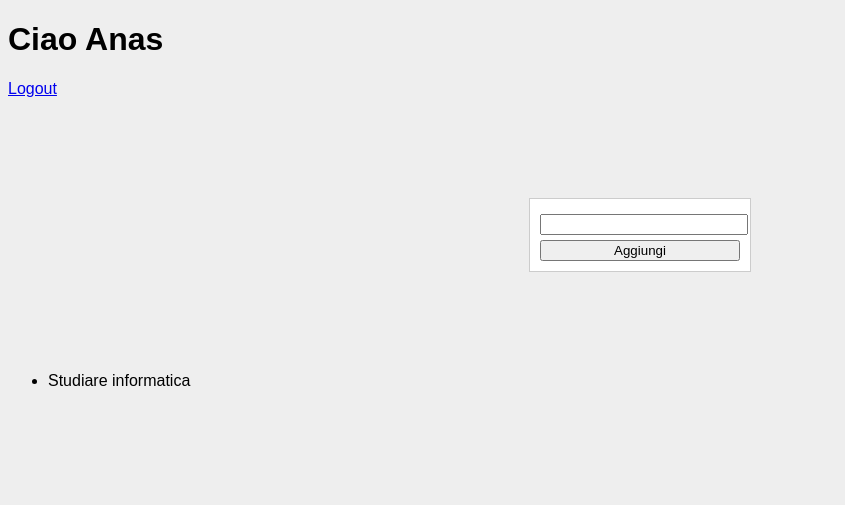
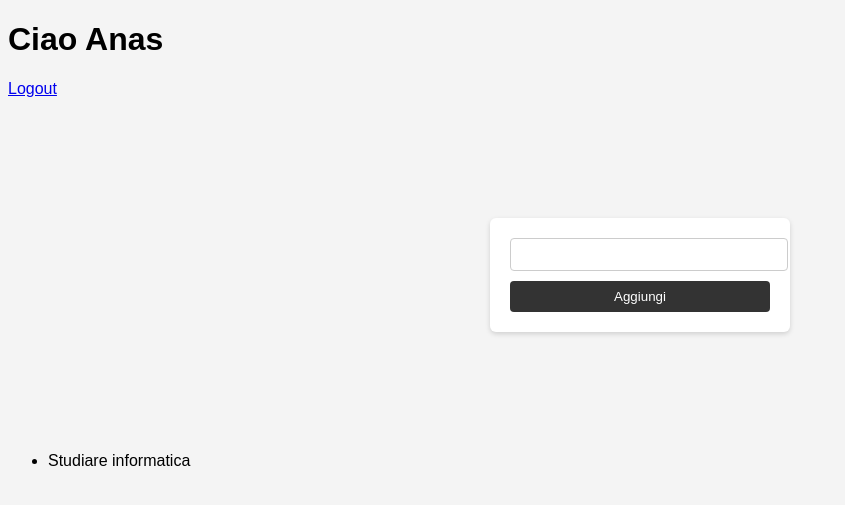
Before and after one commit to ethanilfolle/progetto_natale, a PHP site: page / in a window 1280 px wide. Shown: the top 505 px of the page, without its empty margins (0-845 px from the left). Run offline with PHP 8.4, Linux system fonts and the light colour scheme; a user stored in the database is signed in; data comes from the database, SQL or seed files in the repository.

Commit message:
Update index.php

```diff
--- a/index.php
+++ b/index.php
@@ -23,21 +23,44 @@ $risultato = mysqli_query($conn, "SELECT * FROM attivita WHERE id_utente = $id_u
 <head>
 <style>
     body {
-        font-family: Arial;
-        background: #eee;
+        font-family: Arial, sans-serif;
+        background: #f4f4f4;
     }
 
     form {
-        width: 200px;
-        margin: 100px auto;
-        padding: 10px;
-        background: white;
-        border: 1px solid #ccc;
+        width: 260px;
+        margin: 120px auto;
+        padding: 20px;
+        background: #fff;
+        border-radius: 6px;
+        box-shadow: 0 2px 5px rgba(0,0,0,0.15);
     }
 
-    input, button {
+    h3 {
+        text-align: center;
+        margin-bottom: 15px;
+    }
+
+    input {
         width: 100%;
-        margin-top: 5px;
+        padding: 8px;
+        margin-bottom: 10px;
+        border: 1px solid #ccc;
+        border-radius: 4px;
+    }
+
+    button {
+        width: 100%;
+        padding: 8px;
+        background: #333;
+        color: white;
+        border: none;
+        border-radius: 4px;
+        cursor: pointer;
+    }
+
+    button:hover {
+        background: #555;
     }
 </style>
 </head>
```
